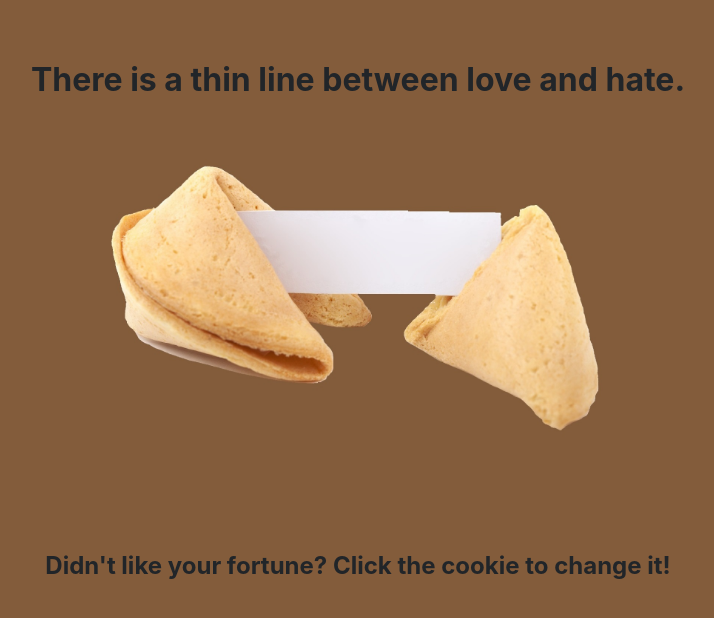
After one commit to jrsinel/exam2-fortune-cookie, a Django app: page /cookie/result in a window 1280 px wide. The commit adds this page. Shown: the top 618 px of the page, without its empty margins (282-996 px from the left). Run offline with Django 3.2, Linux system fonts and the light colour scheme; data comes from the database, SQL or seed files in the repository; both versions use the stored data as it was after the commit; some libraries are stand-ins or nearby versions.

Commit message:
finished basics

```diff
--- a/config/urls.py
+++ b/config/urls.py
@@ -18,6 +18,10 @@ urlpatterns = [
     path(
         "users/",
         include("fortune_cookie.users.urls", namespace="users"),
+    ),
+    path(
+        "cookie/",
+        include("fortune_cookie.pool.urls"),
     ),
     path("accounts/", include("allauth.urls")),
     # Your stuff: custom urls includes go here
--- /dev/null
+++ b/fortune_cookie/pool/urls.py
@@ -0,0 +1,8 @@
+from django.urls import path
+
+from . import views
+
+urlpatterns = [
+    path('result', views.result, name='result'),
+    path('<int:pk>/change/', views.FortuneUpdate.as_view(), name='change_fortune'),
+]
--- a/fortune_cookie/pool/views.py
+++ b/fortune_cookie/pool/views.py
@@ -1,3 +1,34 @@
-from django.shortcuts import render
+import random
 
-# Create your views here.
+from django.urls import reverse
+from django.http import HttpResponse
+from django.template import loader
+from django.views.generic.edit import UpdateView
+
+from .models import SeedFortune
+
+
+def result(request):
+    """
+    Show the results of the fortune cookie.
+    :param request:
+    :return:
+    """
+
+    fortunes = SeedFortune.objects.all()
+    fortune = fortunes[random.randrange(0, len(fortunes))]
+    template = loader.get_template('pages/result.html')
+    context = {
+        'fortune': fortune
+    }
+
+    return HttpResponse(template.render(context, request))
+
+
+class FortuneUpdate(UpdateView):
+    model = SeedFortune
+    fields = ['description']
+    template_name_suffix = '_update_form'
+
+    def get_success_url(self):
+        return reverse("home")
--- a/fortune_cookie/static/css/project.css
+++ b/fortune_cookie/static/css/project.css
@@ -21,17 +21,59 @@ body {
 .title {
   text-align: center;
   font-weight: bold;
-  font-size: 150%;
+  font-size: 200%;
+  margin-top: 5%;
 }
 
 .cookie {
   position: absolute;
+  margin-top: 3%;
   top: 50%;
   left: 50%;
   width: 50%; /* you can use % */
   height: auto;
   overflow: hidden;
   animation: animate linear 5s infinite;
+}
+
+.result_text {
+  text-align: center;
+  font-weight: bold;
+  font-size: 200%;
+  margin-top: 5%;
+}
+
+.result_cookie {
+  margin-top: 5%;
+  margin-left: 25%;
+  top: 20%;
+  width: 50%; /* you can use % */
+  height: auto;
+  overflow: hidden;
+  height: auto;
+}
+
+.change {
+  text-align: center;
+  font-weight: bold;
+  font-size: 150%;
+  margin-top: 10%;
+}
+
+#id_description {
+  margin-top: 10%;
+}
+
+.change_input {
+  margin-top: 5%;
+}
+
+.form {
+  text-align: center;
+}
+
+.cookie_div {
+  text-align: center;
 }
 
 @keyframes animate {
--- a/fortune_cookie/templates/pages/home.html
+++ b/fortune_cookie/templates/pages/home.html
@@ -3,7 +3,7 @@
 
 {% block content %}
 <div class="title">Know what fortune awaits you. Click your fortune cookie!</div>
-<a href="#">
+<a href="{% url 'result' %}">
   <img class="cookie" src="{% static 'images/FORTUNE-COOKIE.jpg' %}" alt="Fortune cookie">
 </a>
 {% endblock content %}
--- /dev/null
+++ b/fortune_cookie/templates/pages/result.html
@@ -0,0 +1,10 @@
+{% extends "base.html" %}
+{% load static i18n %}
+
+{% block content %}
+<div class="result_text">{{ fortune.description }}</div>
+<a href="{% url 'change_fortune' pk=fortune.id %}">
+  <img class="result_cookie" src="{% static 'images/CRACKED-FORTUNE-COOKIE.jpg' %}" alt="Fortune Cookie Result">
+</a>
+<div class="change">Didn't like your fortune? Click the cookie to change it!</div>
+{% endblock content %}
```
Also changed, not shown: fortune_cookie/templates/pool/seedfortune_update_form.html (added, +13 -0 lines), fortune_cookie.db, fortune_cookie/static/images/CRACKED-FORTUNE-COOKIE.jpg (added), fortune_cookie/static/images/CRACKED_FORTUNE_COOKIE.jpg (deleted).
